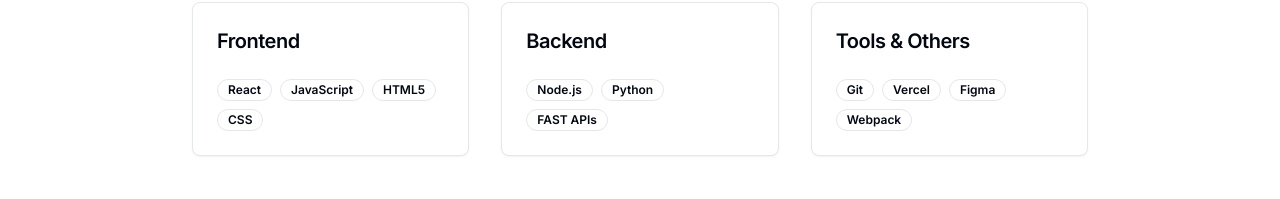
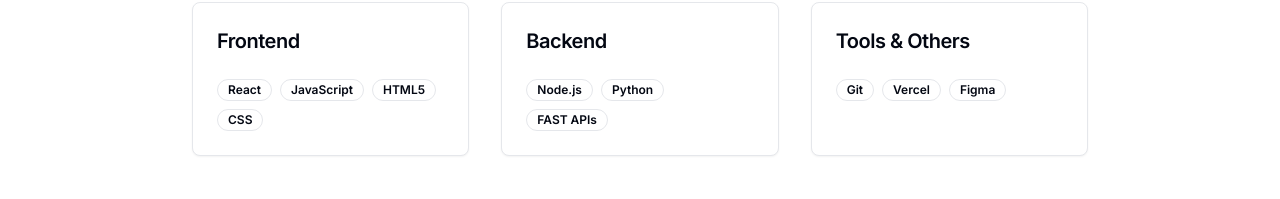
Before and after one commit to fahadmalikawan9001/portfolio-app, a Next.js app: page / in a window 1280 px wide. Shown: the part 2963-3162 px from the top of the page. Built offline with nearby package versions, Linux system fonts and the light colour scheme.

Commit message:
page.tsx

```diff
--- a/src/app/page.tsx
+++ b/src/app/page.tsx
@@ -50,7 +50,7 @@
   const skills = {
     Frontend: ["React", "JavaScript", "HTML5", "CSS"],
     Backend: ["Node.js","Python", "FAST APIs"],
-    "Tools & Others": ["Git", "Vercel", "Figma", "Webpack"],
+    "Tools & Others": ["Git", "Vercel", "Figma"],
   }
 
   const experience = [
```
